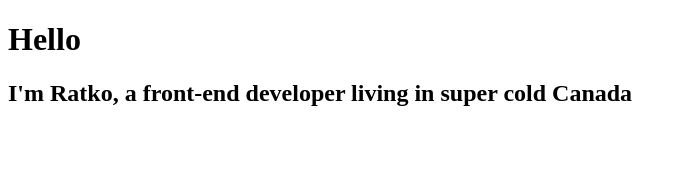
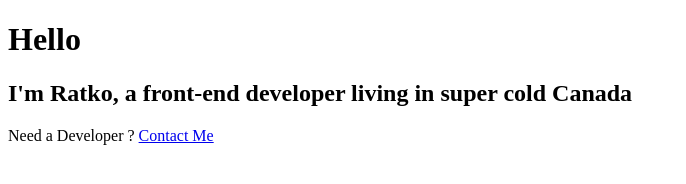
Before and after one commit to RatkoG/gatsby-site, a Gatsby site: page / in a window 1280 px wide. Shown: the whole page, without its empty margins (0-686 px from the left). Built offline with nearby package versions, Linux system fonts and the light colour scheme; Gatsby itself is replaced by a stand-in of ours.

Commit message:
Linking Between Pages with Gatsby
This is working but the whole page is refreshing.

```diff
--- a/src/pages/index.js
+++ b/src/pages/index.js
@@ -5,6 +5,9 @@ const IndexPage = () => {
     <div>
       <h1>Hello</h1>
       <h2>I'm Ratko, a front-end developer living in super cold Canada</h2>
+      <p>
+        Need a Developer ? <a href="/contact">Contact Me</a>{" "}
+      </p>
     </div>
   )
 }
```
